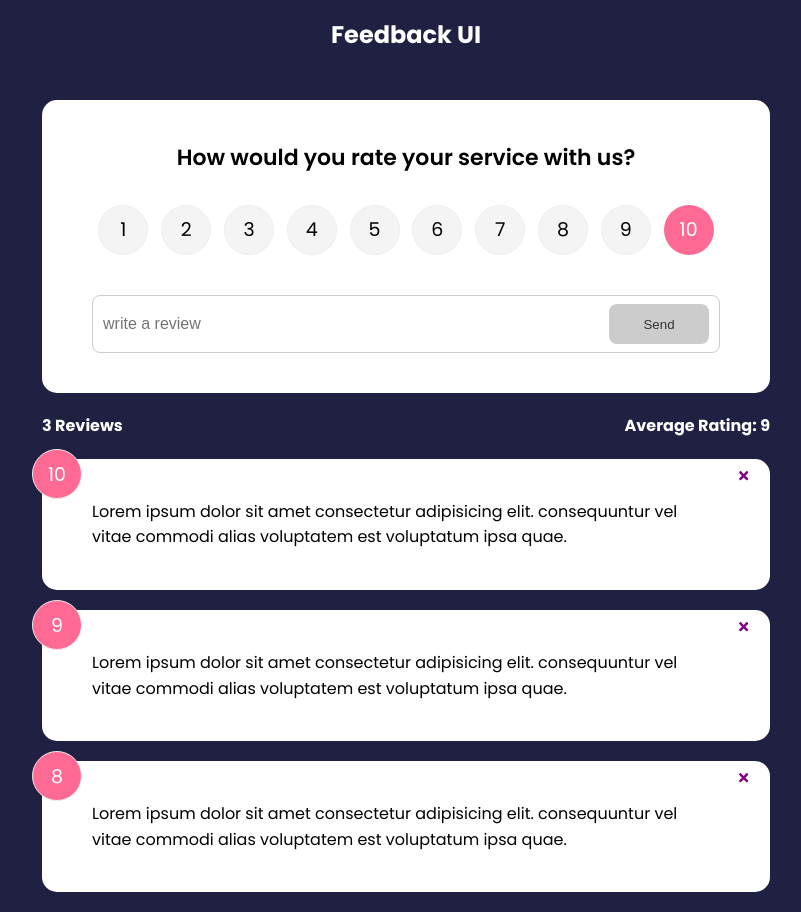
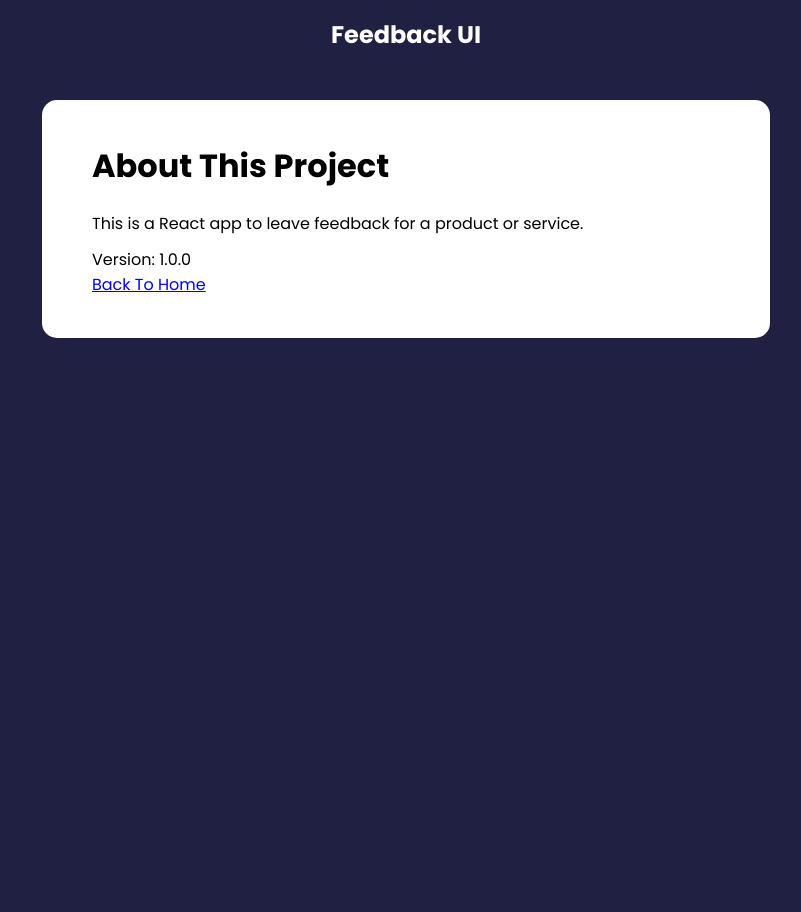
Before and after one commit to canopus-m-satoshi/feedback-app, a React (Create React App) app: page /about in a window 1280 px wide. Shown: the whole page, without its empty margins (234-1035 px from the left). After the commit the page ends 800 px from the top, so only its background shows below. Built offline with nearby package versions, Linux system fonts and the light colour scheme; the HTML template or start-up script is replaced by a standard one.

Commit message:
25. Creating Routes (React Router 5)

```diff
--- a/package.json
+++ b/package.json
@@ -10,6 +10,7 @@
     "react": "^17.0.2",
     "react-dom": "^17.0.2",
     "react-icons": "^4.3.1",
+    "react-router-dom": "^5.3.0",
     "react-scripts": "5.0.0",
     "uuid": "^8.3.2",
     "web-vitals": "^2.1.3"
--- a/src/App.js
+++ b/src/App.js
@@ -1,4 +1,5 @@
 import { v4 as uuidv4 } from 'uuid'
+import { BrowserRouter as Router, Route } from 'react-router-dom'
 
 import { useState } from 'react'
 import Header from './components/Header'
@@ -6,6 +7,7 @@
 import FeedbackStats from './components/FeedbackStats'
 import FeedbackData from './data/FeedbackData'
 import FeedbackForm from './components/FeedbackForm'
+import AboutPage from './pages/AboutPage'
 
 function App() {
   const [feedback, setFeedback] = useState(FeedbackData)
@@ -22,14 +24,18 @@
   }
 
   return (
-    <>
+    <Router>
       <Header />
       <div className="container">
-        <FeedbackForm handleAdd={addFeedback} />
-        <FeedbackStats feedback={feedback} />
-        <FeedbackList feedback={feedback} handleDelete={deleteFeedback} />
+        <Route exact path="/">
+          <FeedbackForm handleAdd={addFeedback} />
+          <FeedbackStats feedback={feedback} />
+          <FeedbackList feedback={feedback} handleDelete={deleteFeedback} />
+        </Route>
+
+        <Route path="/about" component={AboutPage} />
       </div>
-    </>
+    </Router>
   )
 }
 
--- /dev/null
+++ b/src/pages/AboutPage.jsx
@@ -0,0 +1,19 @@
+import Card from '../components/shared/Card'
+
+function AboutPage() {
+  return (
+    <Card>
+      <div className="about">
+        <h1>About This Project</h1>
+        <p>This is a React app to leave feedback for a product or service.</p>
+      </div>
+      <p>Version: 1.0.0</p>
+
+      <p>
+        <a href="/">Back To Home</a>
+      </p>
+    </Card>
+  )
+}
+
+export default AboutPage
```
Also changed, not shown: 1 other file (tests, documents, lock files or other folders).
